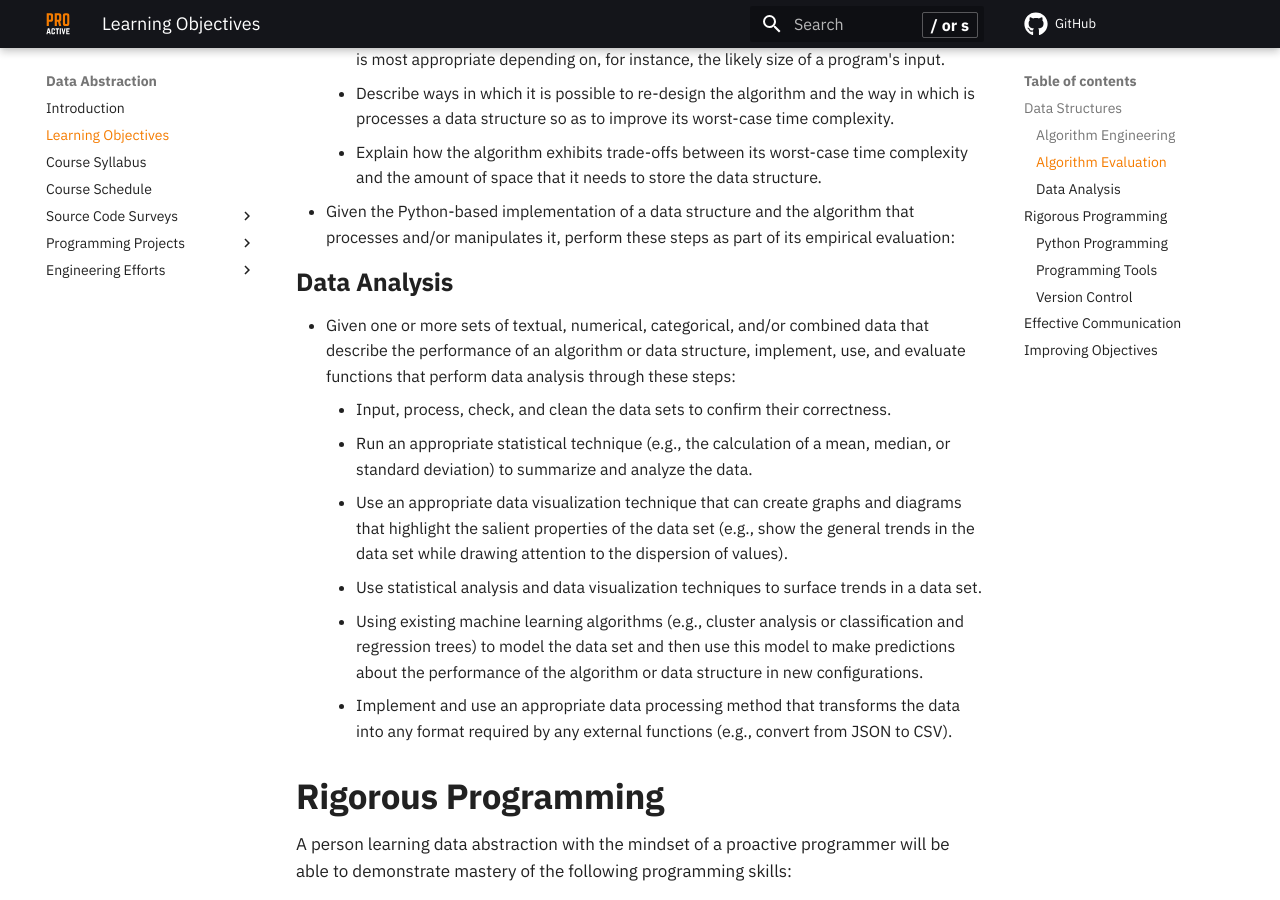
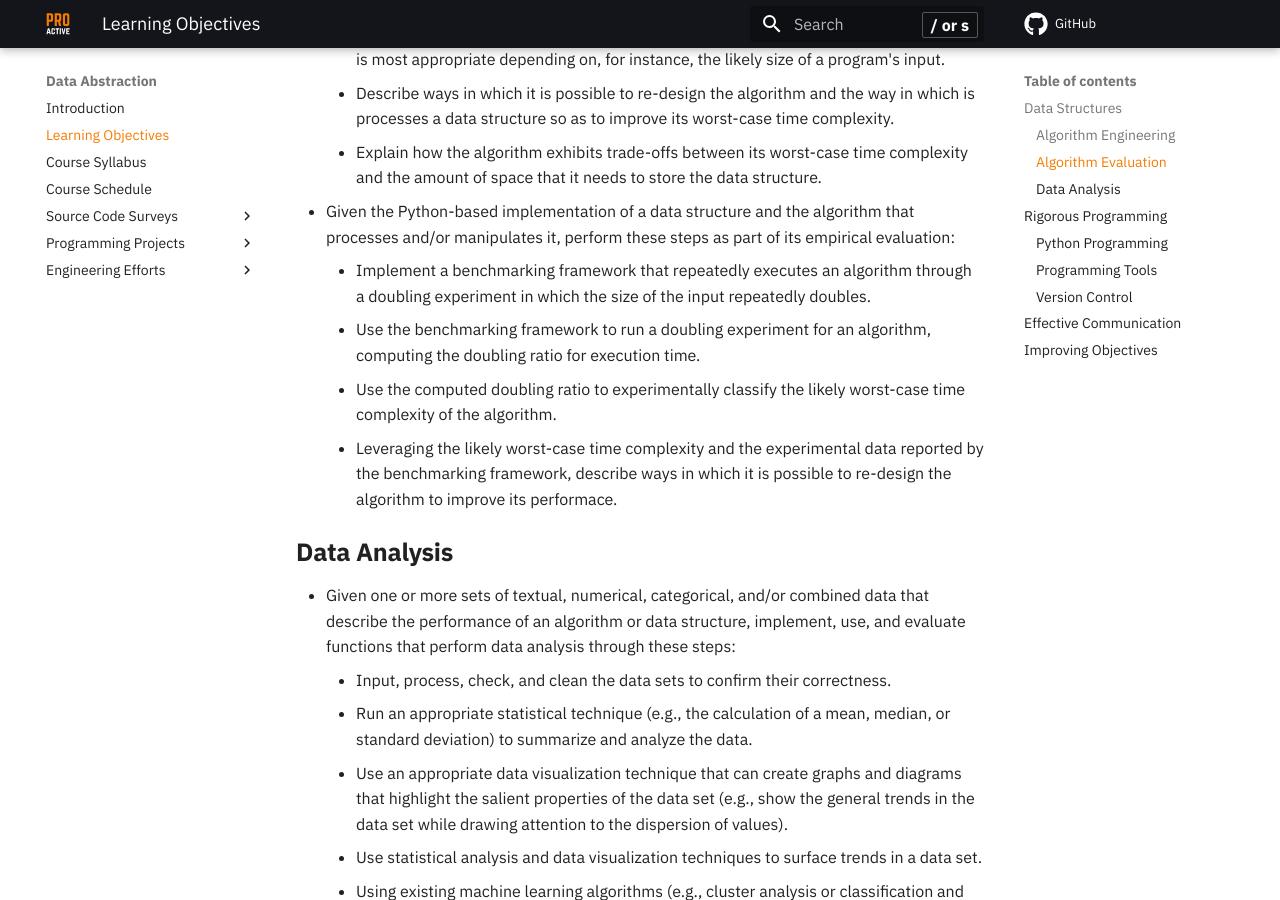
Before and after one commit to ProactiveProgrammers/www.proactiveprogrammers.com, an MkDocs documentation site: the page built from docs/data-abstraction/learning-objectives-data-abstraction.md, in a window 1280 px wide and 900 px high, scrolled down 1594 px. Built offline with MkDocs 1.6.1 and Material for MkDocs 9.7.7, drawn with Linux system fonts in a browser that asks for light colours; comment, search, counter and statistics services are not loaded.

Commit message:
feat: Add draft of experimental to learning-objectives-data-abstraction.

```diff
--- a/docs/data-abstraction/learning-objectives-data-abstraction.md
+++ b/docs/data-abstraction/learning-objectives-data-abstraction.md
@@ -70,6 +70,16 @@ will be able to demonstrate mastery of the following skills in data structures:
 - Given the Python-based implementation of a data structure and the algorithm
   that processes and/or manipulates it, perform these steps as part of its
   empirical evaluation:
+    - Implement a benchmarking framework that repeatedly executes an algorithm
+      through a doubling experiment in which the size of the input repeatedly
+      doubles.
+    - Use the benchmarking framework to run a doubling experiment for an
+      algorithm, computing the doubling ratio for execution time.
+    - Use the computed doubling ratio to experimentally classify the likely
+      worst-case time complexity of the algorithm.
+    - Leveraging the likely worst-case time complexity and the experimental data
+      reported by the benchmarking framework, describe ways in which it is
+      possible to re-design the algorithm to improve its performace.
 
 ### Data Analysis
 
```
